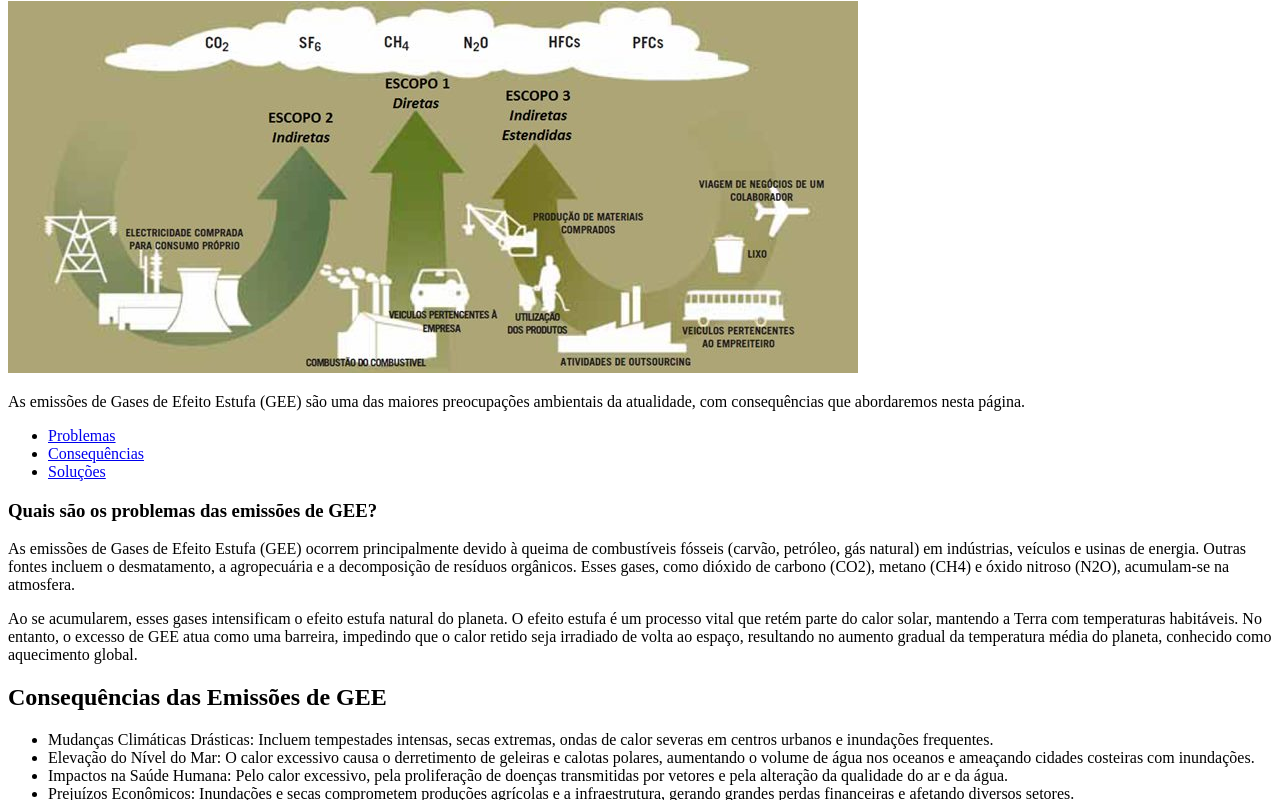
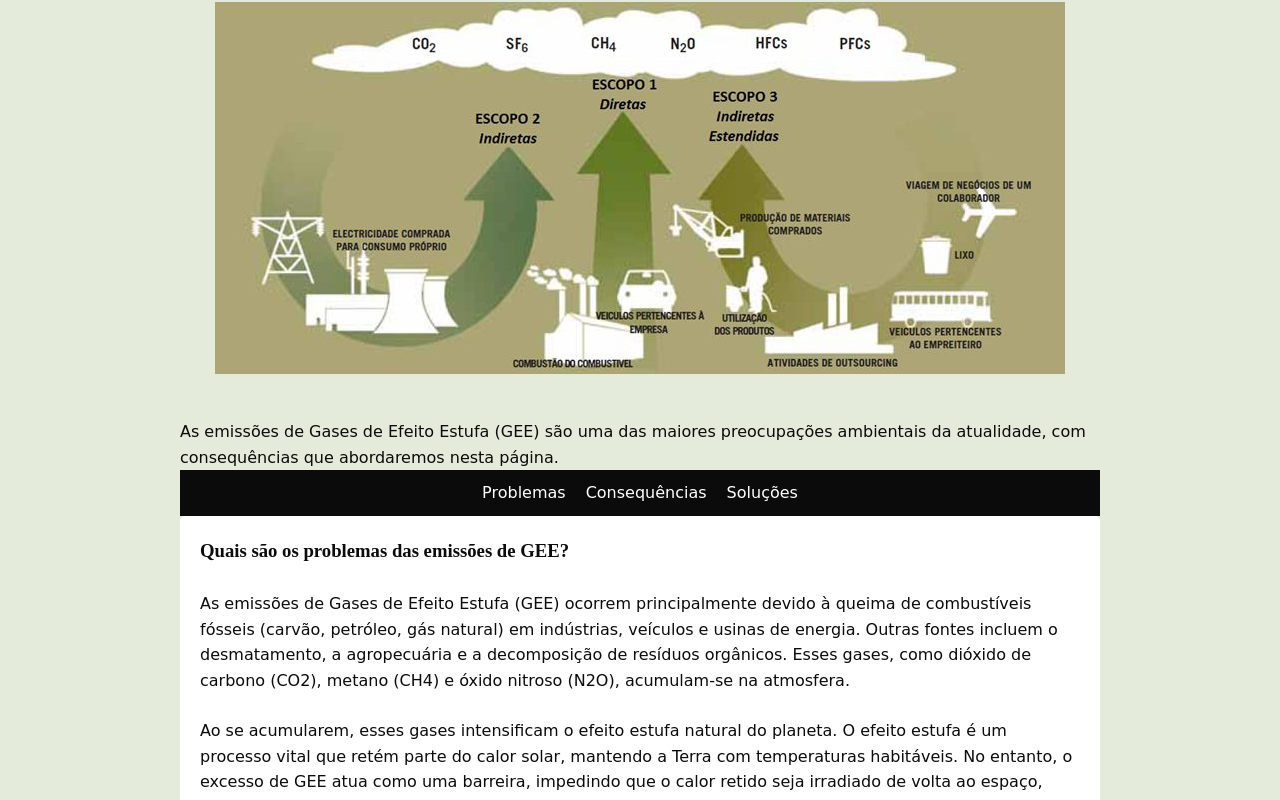
Before and after one commit to gabibxi/Agrinho, a plain HTML site: page index.html in a window 1280 px wide. Shown: the part 79-879 px from the top of the page. Drawn offline with Linux system fonts and the light colour scheme; a web font is replaced by a local one.

Commit message:
CSS completo

```diff
--- a/index.html
+++ b/index.html
@@ -5,6 +5,10 @@
     <meta name="viewport" content="width=device-width, initial-scale=1.0">
     <title>As Emissões de GEE e seus Impactos</title>
     <link rel="stylesheet" href="style.css">
+
+    <link rel="preconnect" href="https://fonts.googleapis.com">
+    <link rel="preconnect" href="https://fonts.gstatic.com" crossorigin>
+    <link href="https://fonts.googleapis.com/css2?family=Ancizar+Serif:ital,wght@0,300..900;1,300..900&family=EB+Garamond:ital,wght@0,400..800;1,400..800&family=Lavishly+Yours&display=swap" rel="stylesheet">
 </head>
 
 <body>
@@ -13,6 +17,7 @@
         <img src="img/emissões_gee.jpg" alt="Aumento de gases poluentes na atmosfera.">
     </header>
 
+    <div class="container">
         <main>
             <p>As emissões de Gases de Efeito Estufa (GEE) são uma das maiores preocupações ambientais da atualidade, com consequências que abordaremos nesta página.</p>
 
@@ -57,8 +62,7 @@
                 </ul>
             </section>
         </main>
-
-    <footer>
+    </div> <footer>
         <p>2025 @Gabibxi</p>
     </footer>
 
--- a/style.css
+++ b/style.css
@@ -0,0 +1,87 @@
+@import url('https://fonts.googleapis.com/css2?family=Ancizar+Serif:wght@400;700&family=Playwrite+Australia+SA&display=swap');
+
+:root {
+    --cor-principal: #55aa87;
+    --cor-segundaria: #0b0b0b;
+    --text-color: #39a199;
+    --background-color: #e4ebdb;
+    --font-body: "Playwrite Australia SA", cursive;
+    --font-headings: "Ancizar Serif", serif;
+}
+
+* {
+    margin: 0;
+    padding: 0;
+    box-sizing: border-box;
+    font-family: var(--font-body);
+}
+
+body {
+    background-color: var(--background-color);
+    color: var(--cor-segundaria);
+    line-height: 1.6;
+}
+
+h1 {
+    margin-top: 30px;
+    font-family: var(--font-headings);
+    color: var(--cor-segundaria);
+    text-align: center;
+}
+
+h2, h3 {
+    font-family: var(--font-headings);
+    color: var(--cor-segundaria);
+}
+
+p {
+    margin-top: 25px;
+    color: var(--cor-segundaria);
+}
+
+.container {
+    max-width: 960px;
+    margin: 0 auto;
+    padding: 20px;
+}
+
+header img {
+    display: block;
+    margin: 0 auto;
+    max-width: 100%;
+    height: auto;
+}
+
+.conteudo {
+    border-radius: 5px;
+    padding: 20px;
+    background-color: white;
+    margin-bottom: 20px;
+}
+
+nav ul {
+    list-style: none;
+    display: flex;
+    justify-content: center;
+    padding: 10px 0;
+    background-color: var(--cor-segundaria);
+}
+
+nav ul li a {
+    color: white;
+    text-decoration: none;
+    padding: 5px 10px;
+    transition: background-color 0.3s ease;
+}
+
+nav ul li a:hover {
+    background-color: var(--text-color);
+}
+
+footer {
+    text-align: center;
+    padding: 20px;
+    background-color: var(--cor-segundaria);
+    color: white;
+    margin-top: 20px;
+}
```
Lines whose indentation alone changed are shown as unchanged.
